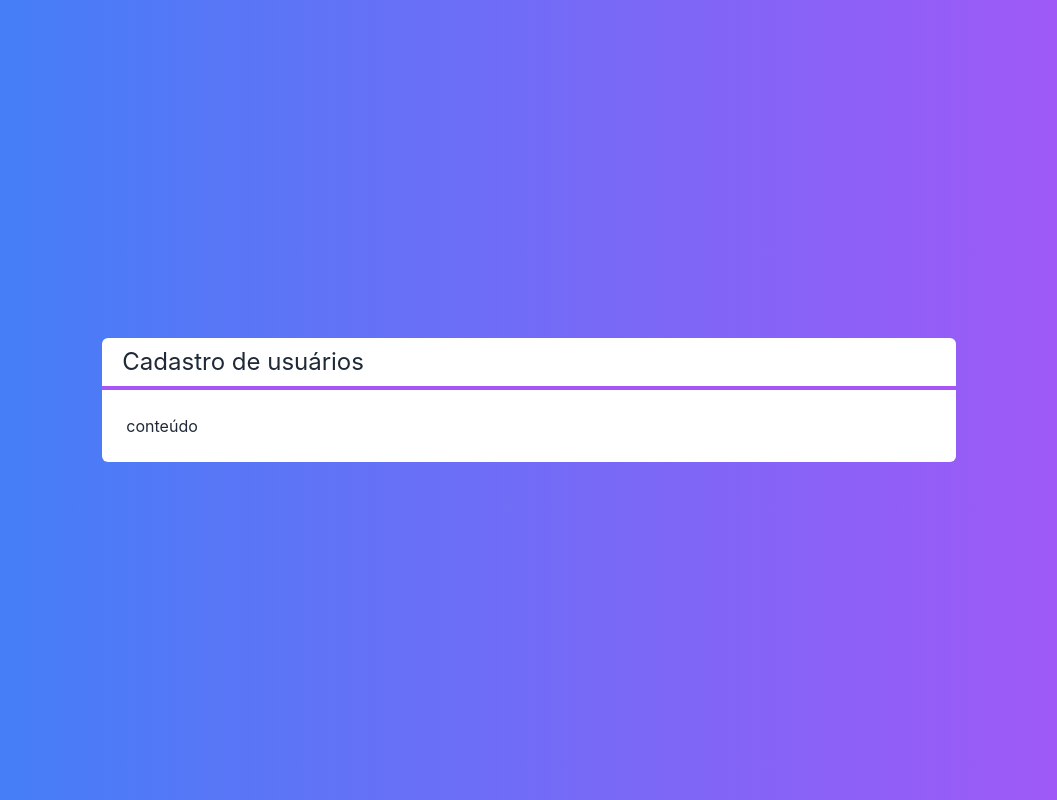
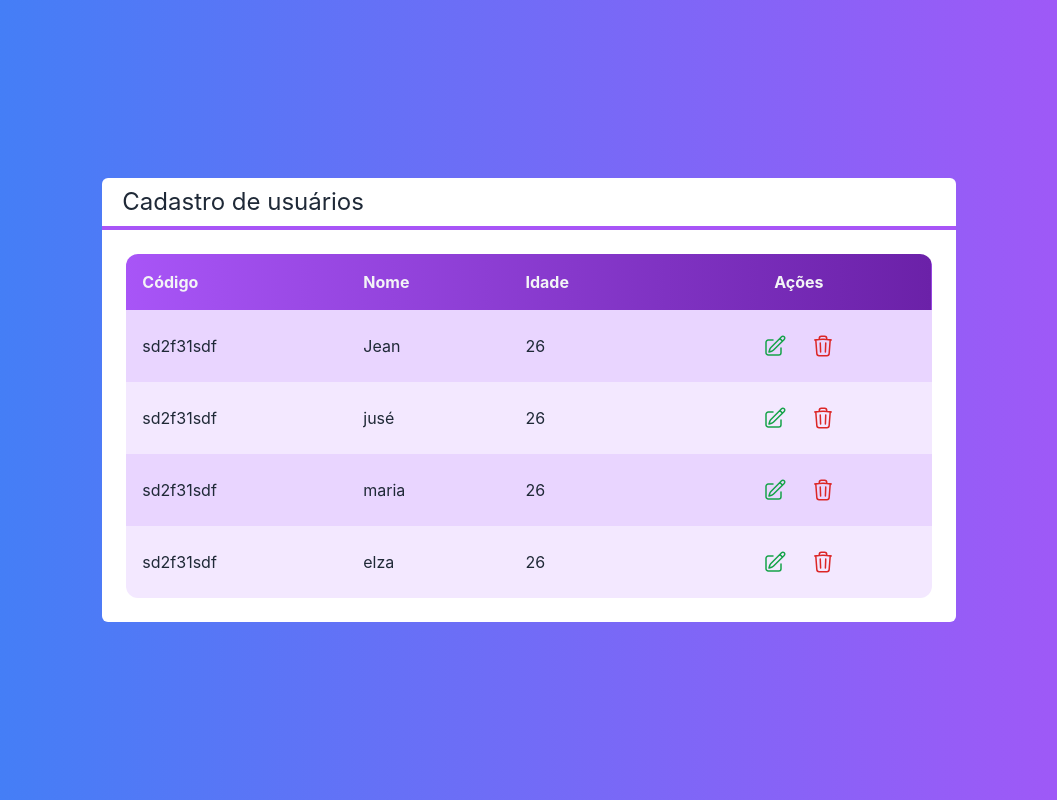
Before and after one commit to jeanwisotscki/next-crud, a Next.js app: page / in a window 1280 px wide. Shown: the whole page, without its empty margins (111-1168 px from the left). Built offline with nearby package versions, Linux system fonts and the light colour scheme.

Commit message:
tabela criada

```diff
--- /dev/null
+++ b/src/components/Icons.tsx
@@ -0,0 +1,37 @@
+export const IconEdit = () => {
+  return (
+    <svg
+      xmlns="http://www.w3.org/2000/svg"
+      fill="none"
+      viewBox="0 0 24 24"
+      strokeWidth={1.5}
+      stroke="currentColor"
+      className="w-6 h-6"
+    >
+      <path
+        strokeLinecap="round"
+        strokeLinejoin="round"
+        d="M16.862 4.487l1.687-1.688a1.875 1.875 0 112.652 2.652L10.582 16.07a4.5 4.5 0 01-1.897 1.13L6 18l.8-2.685a4.5 4.5 0 011.13-1.897l8.932-8.931zm0 0L19.5 7.125M18 14v4.75A2.25 2.25 0 0115.75 21H5.25A2.25 2.25 0 013 18.75V8.25A2.25 2.25 0 015.25 6H10"
+      />
+    </svg>
+  );
+};
+
+export const IconDelete = () => {
+  return (
+    <svg
+      xmlns="http://www.w3.org/2000/svg"
+      fill="none"
+      viewBox="0 0 24 24"
+      strokeWidth={1.5}
+      stroke="currentColor"
+      className="w-6 h-6"
+    >
+      <path
+        strokeLinecap="round"
+        strokeLinejoin="round"
+        d="M14.74 9l-.346 9m-4.788 0L9.26 9m9.968-3.21c.342.052.682.107 1.022.166m-1.022-.165L18.16 19.673a2.25 2.25 0 01-2.244 2.077H8.084a2.25 2.25 0 01-2.244-2.077L4.772 5.79m14.456 0a48.108 48.108 0 00-3.478-.397m-12 .562c.34-.059.68-.114 1.022-.165m0 0a48.11 48.11 0 013.478-.397m7.5 0v-.916c0-1.18-.91-2.164-2.09-2.201a51.964 51.964 0 00-3.32 0c-1.18.037-2.09 1.022-2.09 2.201v.916m7.5 0a48.667 48.667 0 00-7.5 0"
+      />
+    </svg>
+  );
+};
--- /dev/null
+++ b/src/components/Table.tsx
@@ -0,0 +1,72 @@
+import Client from "../core/Client";
+import { IconDelete, IconEdit } from "./Icons";
+
+interface TableProps {
+  clients: Client[];
+  clientSelected?: (client: Client) => void;
+  clientDeleted?: (client: Client) => void;
+}
+
+export const Table = (props: TableProps) => {
+  const renderActions = props.clientSelected || props.clientDeleted;
+
+  function renderActionsButtons(client: Client) {
+    return (
+      <td className="p-4 flex justify-center ">
+        {props.clientSelected ? (
+          <button
+            onClick={() => props.clientSelected(client)}
+            className="flex justify-center items-center text-green-600 rounded-full p-2 mx-1 hover:bg-purple-50"
+          >
+            {<IconEdit />}
+          </button>
+        ) : (
+          false
+        )}
+
+        {props.clientDeleted ? (
+          <button
+            onClick={() => props.clientDeleted(client)}
+            className="flex justify-center items-center text-red-600 rounded-full p-2 mx-1 hover:bg-purple-50"
+          >
+            {<IconDelete />}
+          </button>
+        ) : (
+          false
+        )}
+      </td>
+    );
+  }
+
+  return (
+    <table className="w-full rounded-xl overflow-hidden">
+      <thead
+        className={`
+        text-gray-100
+        bg-gradient-to-r from-purple-500 to-purple-800
+      `}
+      >
+        <tr>
+          <th className="text-left p-4">Código</th>
+          <th className="text-left p-4">Nome</th>
+          <th className="text-left p-4">Idade</th>
+          {renderActions && <th className="p-4">Ações</th>}
+        </tr>
+      </thead>
+      <tbody>
+        {props.clients?.map((client, index) => (
+          <tr
+            key={index}
+            className={`${index % 2 === 0 ? "bg-purple-200" : "bg-purple-100"}`}
+          >
+            <td className="text-left p-4">{client.id}</td>
+            <td className="text-left p-4">{client.name}</td>
+            <td className="text-left p-4">{client.age}</td>
+
+            {renderActions && renderActionsButtons(client)}
+          </tr>
+        ))}
+      </tbody>
+    </table>
+  );
+};
--- a/src/core/Client.ts
+++ b/src/core/Client.ts
@@ -9,7 +9,7 @@
     this.#id = id;
   }
 
-  static empty() {
+  static emptyClient() {
     return new Client("", 0, null);
   }
 
--- a/src/pages/index.tsx
+++ b/src/pages/index.tsx
@@ -1,6 +1,23 @@
 import { Layout } from "../components/Layout";
+import { Table } from "../components/Table";
+import Client from "../core/Client";
 
 export default function Home() {
+  const clients = [
+    new Client("Jean", 26, "sd2f31sdf"),
+    new Client("jusé", 26, "sd2f31sdf"),
+    new Client("maria", 26, "sd2f31sdf"),
+    new Client("elza", 26, "sd2f31sdf"),
+  ];
+
+  function clientSelected(client: Client) {
+    console.log(client.name, "selecionado");
+  }
+
+  function clientDeleted(client: Client) {
+    console.log(client.name, "deletado");
+  }
+
   return (
     <div
       className={`
@@ -13,7 +30,11 @@
     `}
     >
       <Layout title="Cadastro de usuários">
-        <span>conteúdo</span>
+        <Table
+          clients={clients}
+          clientDeleted={clientDeleted}
+          clientSelected={clientSelected}
+        ></Table>
       </Layout>
     </div>
   );
```
